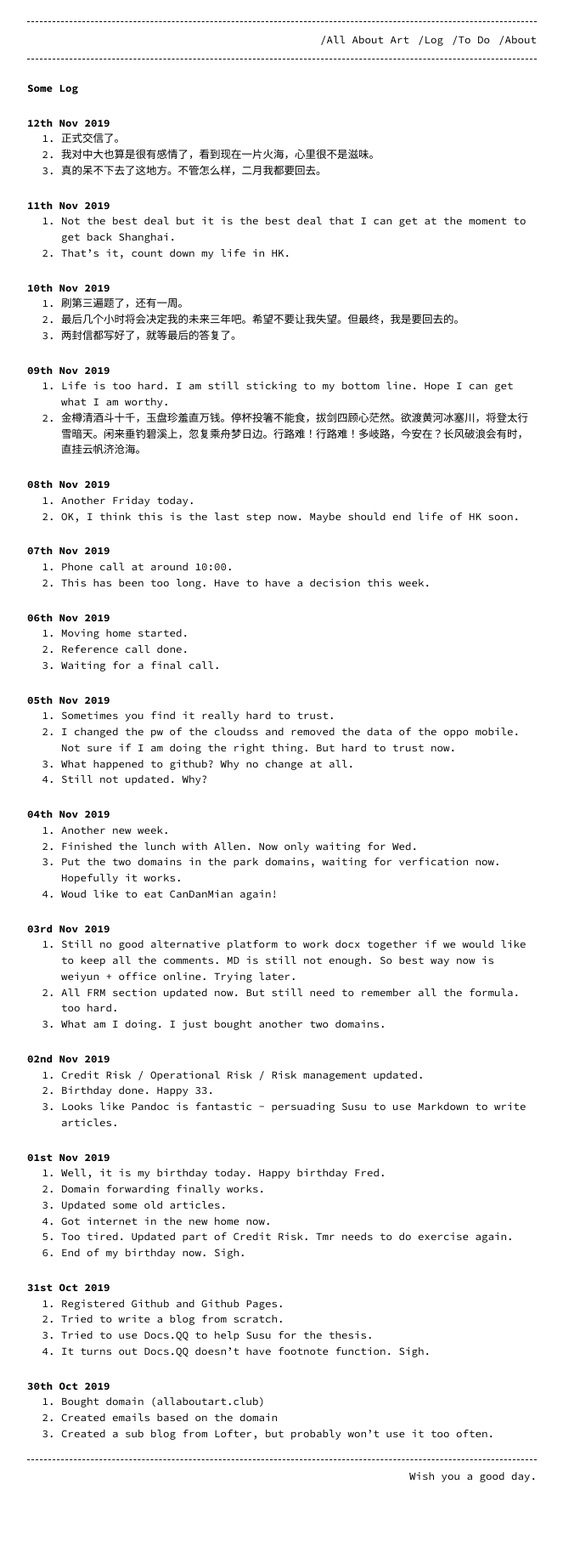
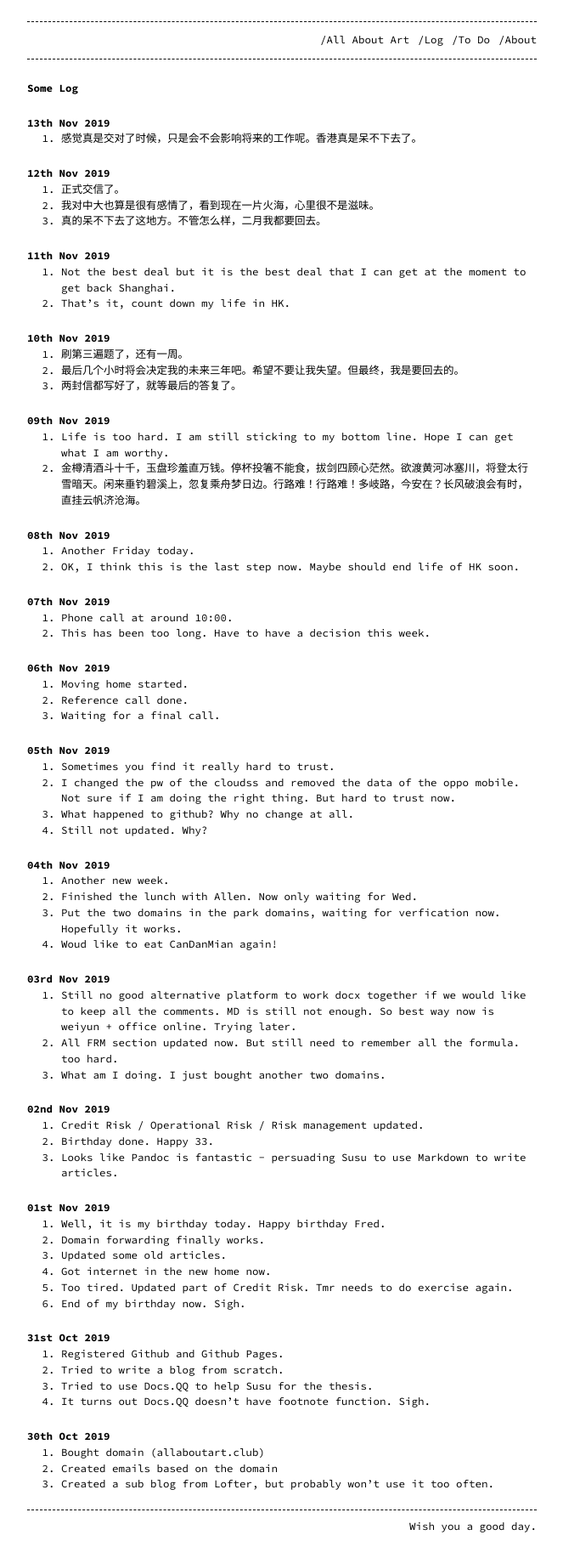
Before and after one commit to 912828qj2/912828qj2.github.io, a Jekyll site: the page built from log.md, in a window 1280 px wide. Shown: the whole page at 85% size, without its empty margins (308-971 px from the left). Built offline with Jekyll 4.4.1, drawn with Linux system fonts in a browser that asks for light colours; before the commit the page ends 1766 px from its top, so only the background shows below that.

Commit message:
Update log.md

```diff
--- a/log.md
+++ b/log.md
@@ -5,6 +5,10 @@ permalink: /log/
 ---
 
 ## Some Log
+
+### 13th Nov 2019
+
+1. 感觉真是交对了时候，只是会不会影响将来的工作呢。香港真是呆不下去了。
 
 ### 12th Nov 2019
 
```
